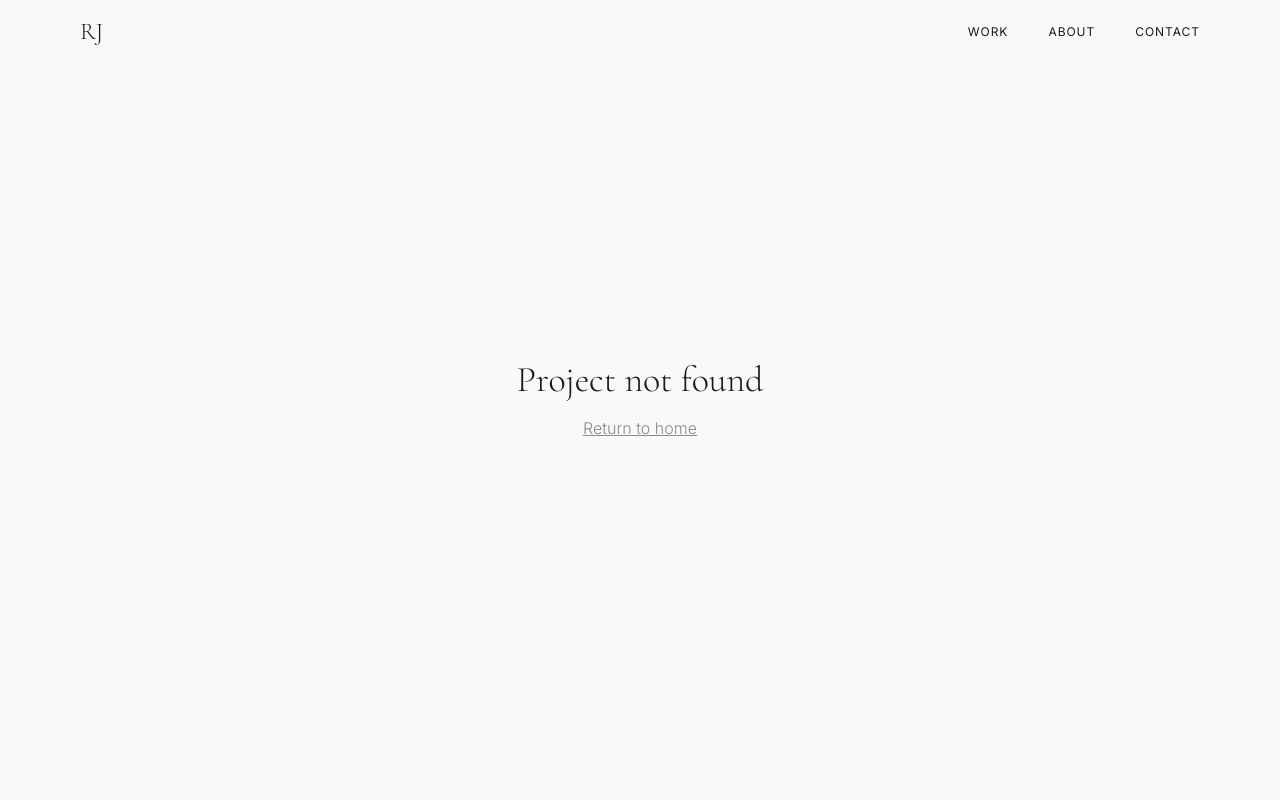
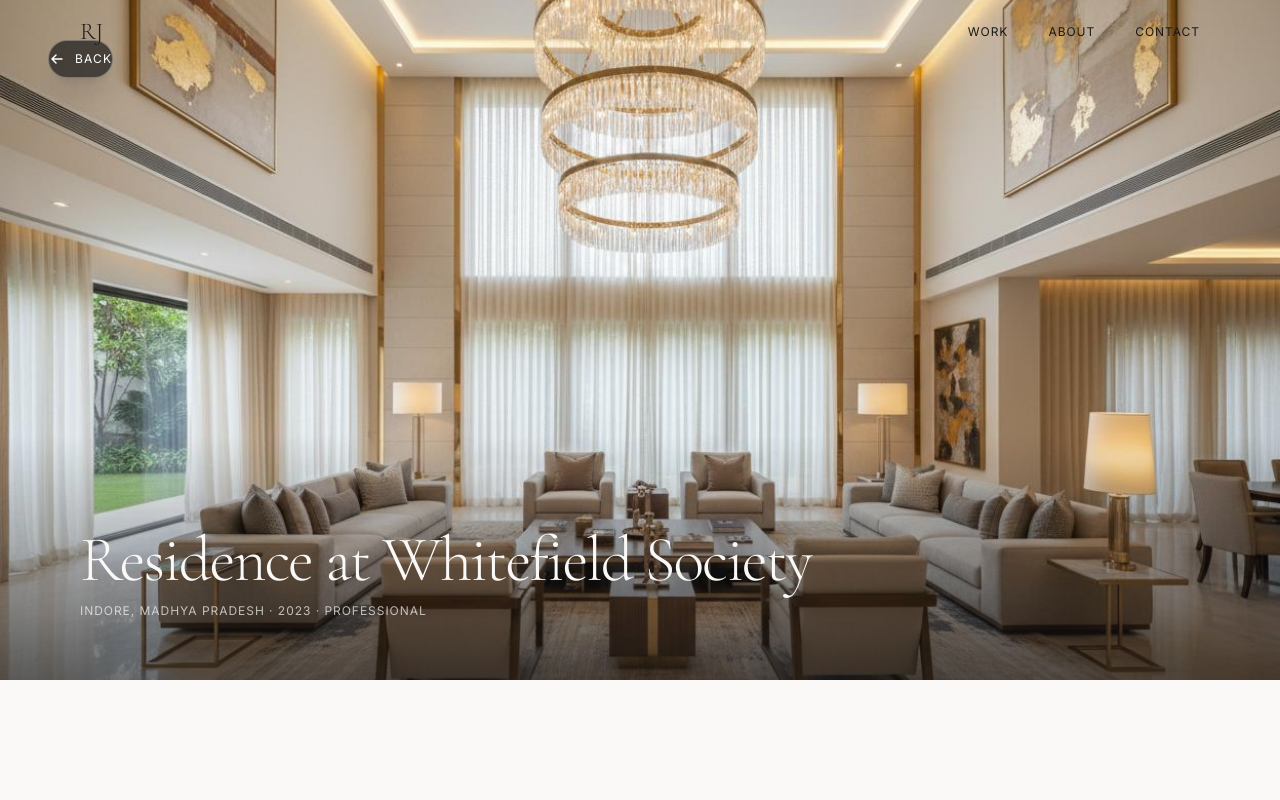
Before and after one commit to bhavyajain-glitch/riniPortfolio2.0, a React (Vite) app: page /project/1 in a window 1280 px wide. Before the commit this address had no page. Shown: the top 800 px of the page. Built offline with nearby package versions, Linux system fonts and the light colour scheme; a web font is replaced by a local one.

Commit message:
Fix white screen issue in ProjectDetail page with react-router-dom and safe project fallback

```diff
--- a/src/App.tsx
+++ b/src/App.tsx
@@ -1,4 +1,4 @@
-import { Routes, Route, useLocation } from 'react-router';
+import { Routes, Route, useLocation } from 'react-router-dom';
 import { useCallback, useEffect } from 'react';
 import useSmoothScroll from '@/hooks/useSmoothScroll';
 import Navigation from '@/components/Navigation';
@@ -33,6 +33,8 @@ export default function App() {
         <Route path="/residential" element={<ResidentialPage />} />
         <Route path="/training" element={<TrainingPage />} />
         <Route path="/project/:id" element={<ProjectDetail />} />
+        {/* Fallback route */}
+        <Route path="*" element={<Home onNavigate={handleNavigate} />} />
       </Routes>
     </>
   );
--- a/src/main.tsx
+++ b/src/main.tsx
@@ -1,5 +1,5 @@
 import { createRoot } from 'react-dom/client'
-import { BrowserRouter } from 'react-router'
+import { BrowserRouter } from 'react-router-dom'
 import './index.css'
 import App from './App.tsx'
 
--- a/src/pages/ProjectDetail.tsx
+++ b/src/pages/ProjectDetail.tsx
@@ -9,7 +9,10 @@ gsap.registerPlugin(ScrollTrigger);
 export default function ProjectDetail() {
   const navigate = useNavigate();
   const { id } = useParams<{ id: string }>();
-  const project = projects.find((p) => p.id === id);
+
+  // Flexible case-insensitive project lookup with fallback
+  const normalizedId = id ? id.toLowerCase().trim() : '';
+  const project = projects.find((p) => p.id.toLowerCase() === normalizedId) || projects[0];
   const heroRef = useRef<HTMLDivElement>(null);
   const contentRef = useRef<HTMLDivElement>(null);
 
@@ -18,12 +21,12 @@ export default function ProjectDetail() {
   }, [id]);
 
   useEffect(() => {
-    if (!contentRef.current) return;
+    if (!contentRef.current || !project) return;
 
     const ctx = gsap.context(() => {
       // Animate content blocks
       const blocks = contentRef.current?.querySelectorAll('.content-block');
-      if (blocks) {
+      if (blocks && blocks.length > 0) {
         blocks.forEach((block) => {
           gsap.fromTo(
             block,
@@ -45,7 +48,7 @@ export default function ProjectDetail() {
 
       // Animate images
       const images = contentRef.current?.querySelectorAll('.content-image');
-      if (images) {
+      if (images && images.length > 0) {
         images.forEach((img) => {
           gsap.fromTo(
             img,
@@ -68,20 +71,7 @@ export default function ProjectDetail() {
     }, contentRef);
 
     return () => ctx.revert();
-  }, [id]);
-
-  if (!project) {
-    return (
-      <div className="min-h-screen flex items-center justify-center bg-warm-white">
-        <div className="text-center">
-          <h1 className="font-display text-4xl text-black">Project not found</h1>
-          <Link to="/" className="font-body text-medium-gray mt-4 inline-block underline">
-            Return to home
-          </Link>
-        </div>
-      </div>
-    );
-  }
+  }, [id, project]);
 
   // Find next project
   const currentIndex = projects.findIndex((p) => p.id === id);
```
